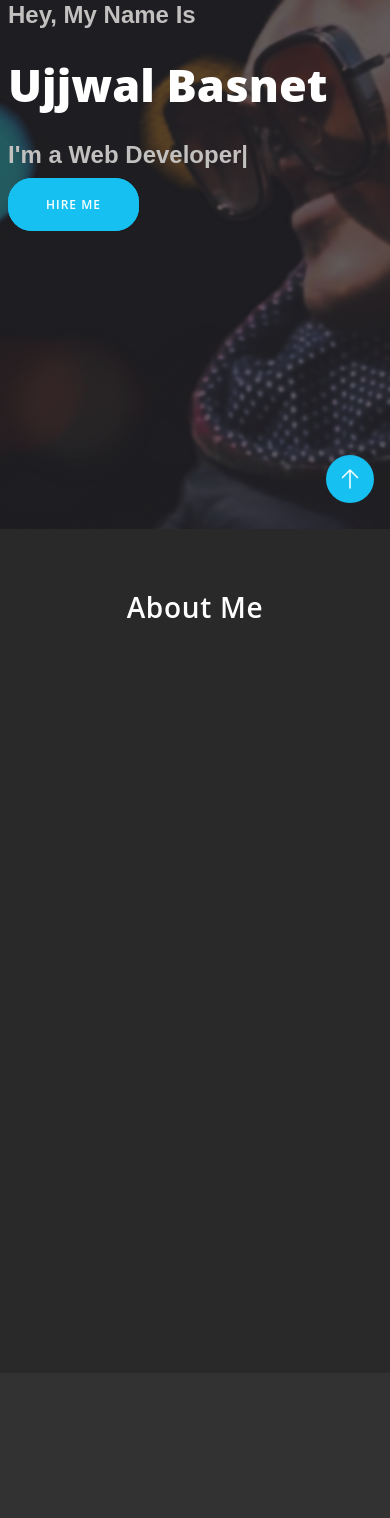
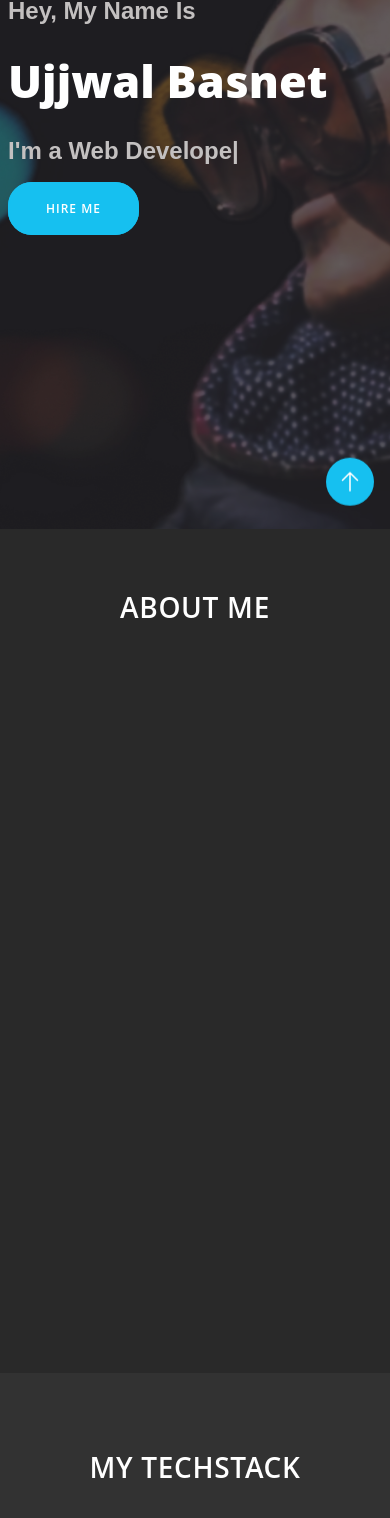
Before and after one commit to ujjwal-B7/my_Portfolio, a React (Create React App) app: page / in a window 390 px wide. Shown: the part 315-1833 px from the top of the page. Built offline with nearby package versions, Linux system fonts and the light colour scheme.

Commit message:
optimized aos

```diff
--- a/src/App.js
+++ b/src/App.js
@@ -9,7 +9,7 @@ function App() {
     <div className="App ">
       <Nav />
       <Home />
-      <About/>
+      <About />
       <Skills />
       <Contact />
       <Footer />
--- a/src/index.css
+++ b/src/index.css
@@ -51,7 +51,7 @@ body{
 }
 .home{
     /* background: url('./assets/home.jpg') center center no-repeat fixed; */
-    background: url('./assets/Ujjwal3.jpg') center center no-repeat fixed;
+    background: url('./assets/Ujjwal3.jpg') center no-repeat fixed;
     -webkit-background-size: cover;
     -moz-background-size: cover;
     -o-background-size: cover;
@@ -61,6 +61,8 @@ body{
 }
 .overlay{
     background-color: rgba(43, 42, 47, 0.616)
+   /* background-color: rgba(43, 42, 47, 0.714) */
+
 }
 .section-one{
     /* background-color: #121212; */
--- a/src/pages/About.js
+++ b/src/pages/About.js
@@ -4,7 +4,7 @@ const About = () => {
   return (
     <section id="skills" className="section-one">
     <div className="containers px-2 h-screen py-16">
-    <h2 className="main-title md:text-start text-center">About Me</h2>
+    <h2 className="main-title md:text-start text-center uppercase">About Me</h2>
     </div>
     </section>
   )
--- a/src/pages/Contact.js
+++ b/src/pages/Contact.js
@@ -59,7 +59,7 @@ const Contact = () => {
         <div className="flex md:flex-row flex-col gap-10 items-center mt-7">
           <div
             className="border-second md:w-[35%] w-[80%] px-5 py-[4.6rem] space-y-9 md:self-start"
-            data-aos="fade-left"
+            data-aos="fade-right"
           >
             <div className="mb-7">
               <div className="contact-details elements-center gap-1">
@@ -146,7 +146,7 @@ const Contact = () => {
           </div>
           <div
             className="border-second md:w-[60%] w-[80%] form"
-            data-aos="fade-right"
+            data-aos="fade-up"
           >
             <form ref={form} onSubmit={sendEmail} className="p-4 space-y-9">
               <div className="mb-6 input-group">
--- a/src/pages/Home.js
+++ b/src/pages/Home.js
@@ -28,7 +28,7 @@ const Home = () => {
               <h1 className="lg:text-6xl sm:text-5xl text-[45px] font-[800] text-white md:py-7 py-5">
                 Ujjwal Basnet
               </h1>
-              <h3 className="text-[#c3c0c0] montserrat font-semibold text-2xl md:pb-7 pb-5">
+              <h3 className="text-[#c3c0c0] montserrat font-semibold text-2xl pb-7">
                 <span>I'm a Web </span>
                 <span ref={typedRef}> </span>
               </h3>
--- a/src/pages/Skills.js
+++ b/src/pages/Skills.js
@@ -247,8 +247,10 @@ const skillsArray = [
 const Skills = () => {
   return (
     <section id="skills" className="section-two">
-      <div className="containers px-2 py-36">
-        <h2 className="main-title md:text-start text-center">My TechStack</h2>
+      <div className="containers px-2 lg:py-36 py-20">
+        <h2 className="main-title md:text-start text-center uppercase">
+          My TechStack
+        </h2>
         <div className="flex justify-center mx-auto items-center lg:gap-9 gap-7 text-center flex-wrap mt-7">
           {skillsArray.map((skill) => (
             <div
```
